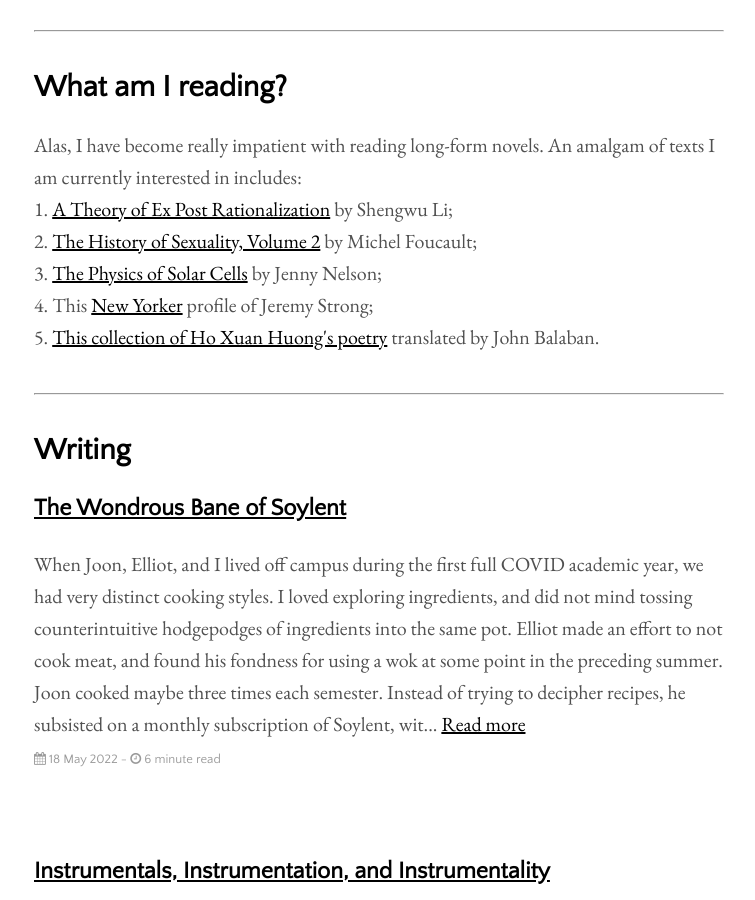
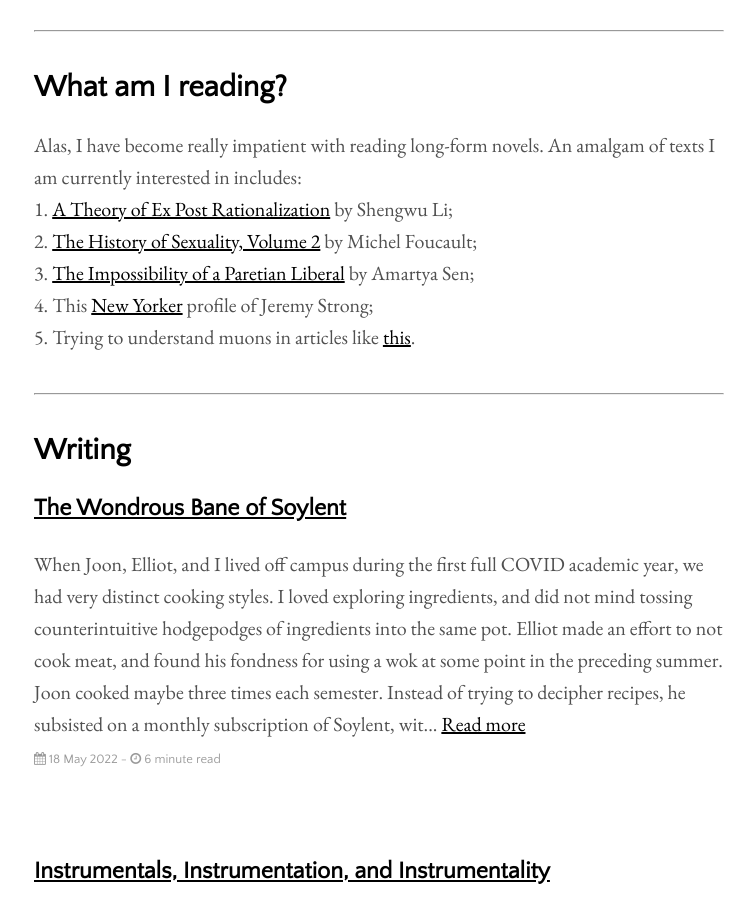
Before and after one commit to aidenva/aidenva.github.io, a Jekyll site: the page built from index.html, in a window 1280 px wide and 900 px high, scrolled down 529 px. Shown: the whole window, without its empty margins (261-1016 px from the left). Built offline with Jekyll 4.4.1, drawn with Linux system fonts in a browser that asks for light colours; the list of posts is cut into pages by our own code.

Commit message:
update reading list

```diff
--- a/_layouts/home.html
+++ b/_layouts/home.html
@@ -18,9 +18,9 @@ I am still currently finishing up my studies in New Haven, CT.
 Alas, I have become really impatient with reading long-form novels. An amalgam of texts I am currently interested in includes:<br>
 1. <a href="https://arxiv.org/pdf/2107.07491.pdf">A Theory of Ex Post Rationalization</a> by Shengwu Li;<br>
 2. <a href="https://www.goodreads.com/en/book/show/1878.The_History_of_Sexuality_Volume_2">The History of Sexuality, Volume 2</a> by Michel Foucault;<br>
-3. <a href="https://www.worldscientific.com/worldscibooks/10.1142/p276">The Physics of Solar Cells</a> by Jenny Nelson;<br>
+3. <a href="https://www.jstor.org/stable/1829633">The Impossibility of a Paretian Liberal</a> by Amartya Sen;<br>
 4. This <a href="https://www.newyorker.com/magazine/2021/12/13/on-succession-jeremy-strong-doesnt-get-the-joke">New Yorker</a> profile of Jeremy Strong;<br>
-5. <a href="https://www.goodreads.com/en/book/show/807765.Spring_Essence">This collection of Ho Xuan Huong's poetry</a> translated by John Balaban.<br>
+5. Trying to understand muons in articles like <a href="https://www.bnl.gov/newsroom/news.php?a=218803">this</a>.<br>
 
 <hr>
 <h2>Writing</h2>
```
